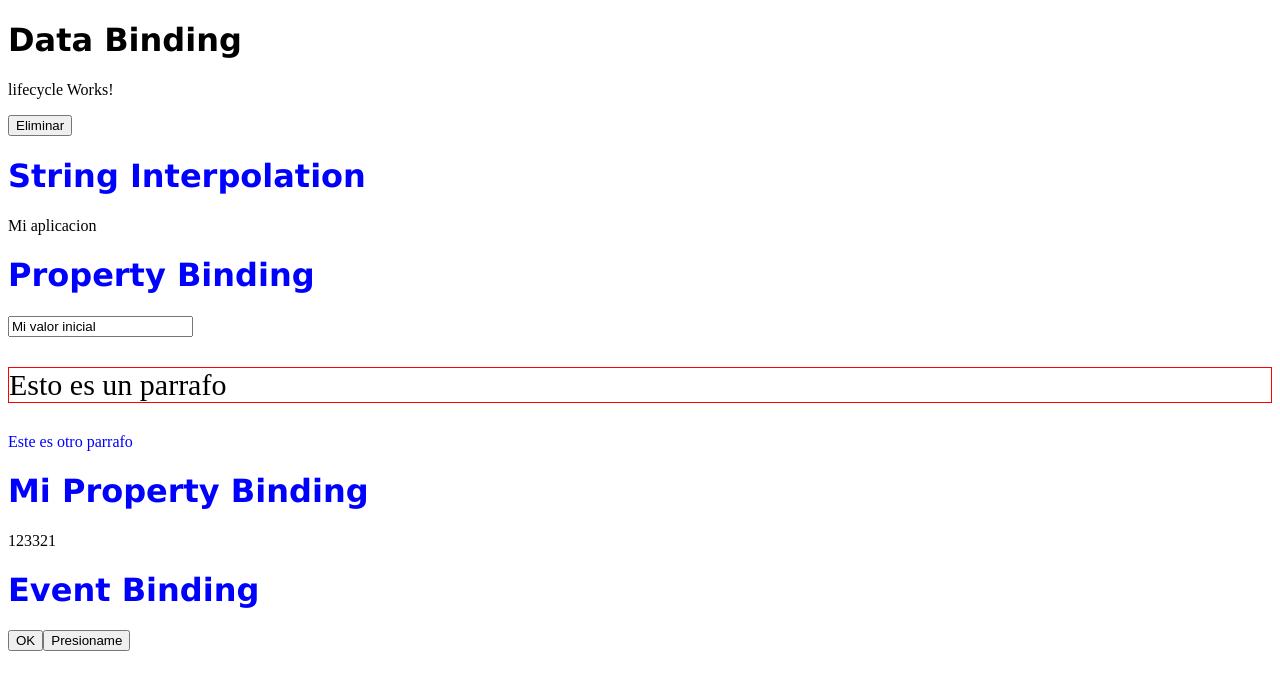
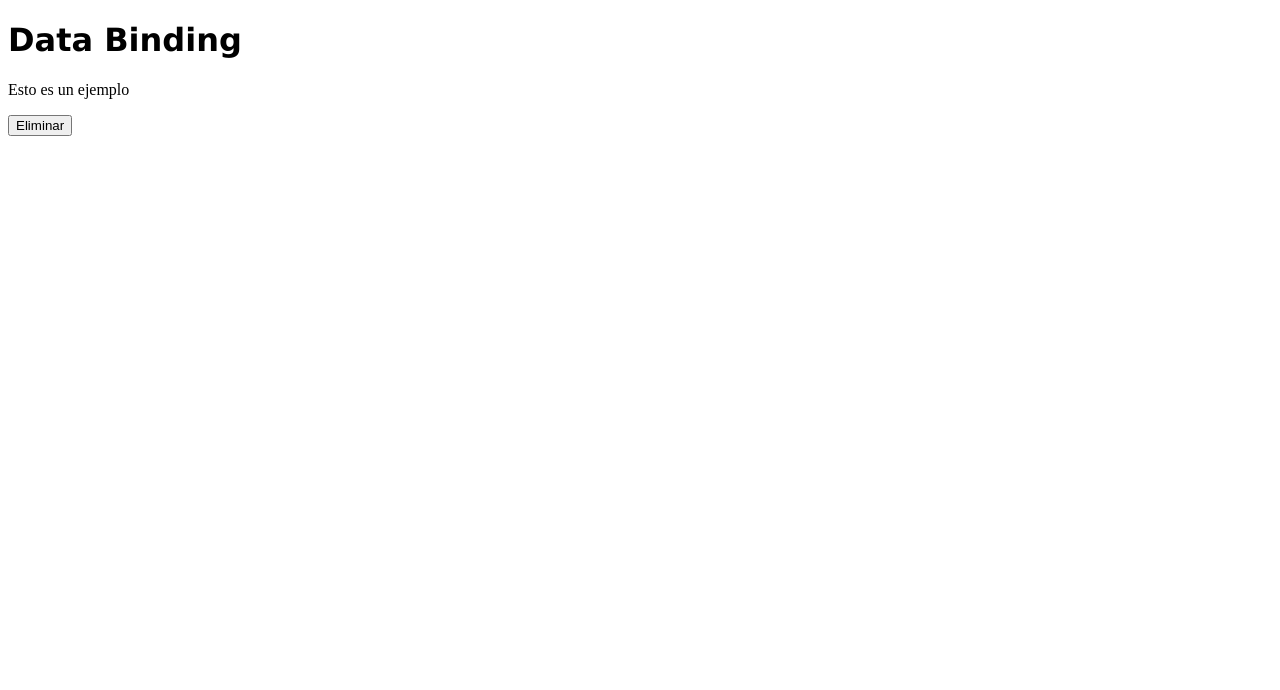
Before and after one commit to aantivero/curso-ng, an Angular app: page / in a window 1280 px wide. Shown: the top 690 px of the page. Built offline with nearby package versions, Linux system fonts and the light colour scheme.

Commit message:
Utilizando ng-content

```diff
--- a/src/app/app.component.ts
+++ b/src/app/app.component.ts
@@ -4,9 +4,10 @@ import { Component } from '@angular/core';
   selector: 'app-root',
   template: `
   <h1>Data Binding</h1>
-  <app-lifecycle *ngIf="!delete"></app-lifecycle>
+  <app-lifecycle *ngIf="!delete">
+    <p>{{test}}</p>
+  </app-lifecycle>
   <button (click)="delete = true">Eliminar</button>
-  <app-databinding></app-databinding>
   `,
   styles: [
     `h1 {
@@ -16,4 +17,5 @@ import { Component } from '@angular/core';
 })
 export class AppComponent {
   title = 'app';
+  test: string = 'Esto es un ejemplo';
 }
--- a/src/app/lifecycle.component.ts
+++ b/src/app/lifecycle.component.ts
@@ -11,9 +11,7 @@ import { Component,
 @Component({
   selector: 'app-lifecycle',
   template: `
-    <p>
-      lifecycle Works!
-    </p>
+    <ng-content></ng-content>
   `,
   styles: []
 })
```
